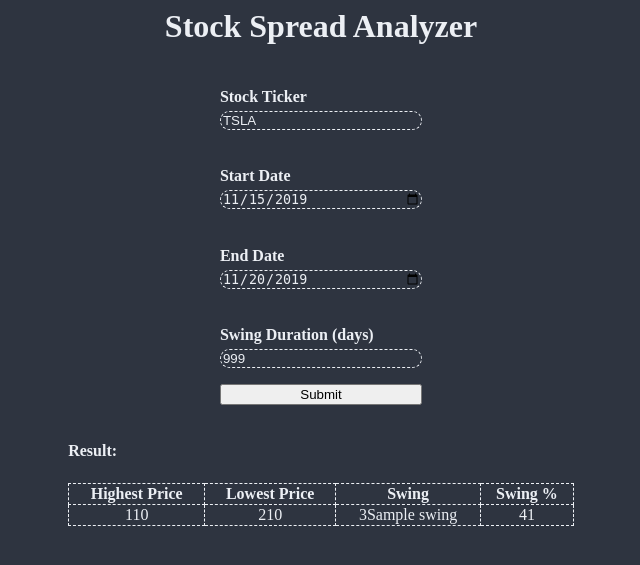
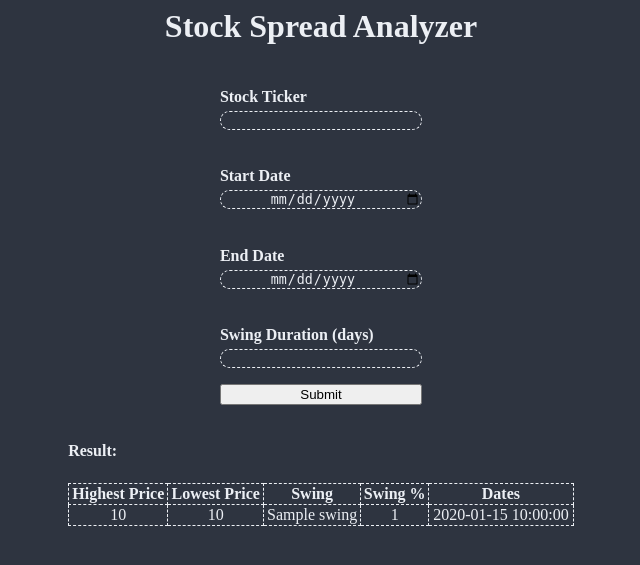
Before and after one commit to NathanInbar/StockSpreadAnalyzer, a Flask app: template templates/index.html in a window 1280 px wide. Shown: the top 565 px of the page, without its empty margins (319-959 px from the left). Run offline with Flask 2, Linux system fonts and the light colour scheme; the template is opened without the code that fills it: most values are stand-ins (such as "Sample title", 1, 10 or a date in 2020).

Commit message:
🎉 project complete

```diff
--- a/app.py
+++ b/app.py
@@ -1,8 +1,11 @@
 from flask import Flask, render_template, request
 from flask_session import Session
 from api_key import API_KEY
-from datetime import datetime
-from iexfinance.stocks import get_historical_data
+from datetime import date
+from alpha_vantage.timeseries import TimeSeries
+import numpy as np
+from math import trunc
+#import matplotlib.pyplot as plt
 import json
 
 #relavant docs: https://www.alphavantage.co/documentation/#intraday
@@ -12,44 +15,92 @@ app = Flask(__name__)
 app.config["SESSION_PERMANENT"] = False
 Session(app)
 
+ts = TimeSeries(key=API_KEY, output_format="pandas")
+
+def split_dataframe(df, chunk_size):
+    chunks = list()
+    # num_chunks = len(df) // chunk_size+1
+    # for i in range(num_chunks):
+    #     chunks.append(df[i*chunk_size:(i+1)*chunk_size])
+
+    for i in range(len(df)):
+        #print(i)
+        #try:
+            #try to append i through i+chunk
+        if len(df[i:i+chunk_size]) is 5:
+            chunks.append(df[i:i+chunk_size])
+        else:
+            chunks.append(df[i:])
+            break;
+        #except IndexError:
+            #if index is out of bounds append a chunk that covers the rest of the dataframe
+            #chunks.append(df[i:])
+    #print(chunks)
+    return chunks
+
+def truncate(number, digits) -> float:
+    stepper = 10.0 ** digits
+    return trunc(stepper * number) / stepper
 
 @app.route("/", methods=["GET", "POST"])
 def index():
     if request.method == "GET":
-        return render_template("index.html")
+        return render_template("index.html", highest_price="-", lowest_price="-", swing="-", swing_percent="-")
+
     if request.method == "POST":
+        #get the form values
         symbol = request.form.get('symbol')
         startdate = request.form.get('startdate').split('-')
         enddate = request.form.get('dt').split('-')
         swingduration = request.form.get('swingduration')
 
+        #convert start/end dates into integers
         for i in range(0,len(startdate)):
             startdate[i] = int(startdate[i])
-
         for i in range(0,len(enddate)):
             enddate[i] = int(enddate[i])
 
-        strt = datetime(startdate[0],startdate[1],startdate[2])
-        end = datetime(enddate[0],enddate[1],enddate[2])
-
-        strt = datetime(2019,1,1)
-        end = datetime(2019,1,2)
-
-        data = {}
-
-        try:
-            #data = get_historical_data(symbol,strt, end, token=API_KEY)
-            data = get_historical_data("TSLA",strt,end, token=API_KEY)
-        except Exception as e:
-            print(f'error:{e}')
-
-        print('debug')
-        for key in data:
-            print(data[key]['high'])
+        #start and end date converted into readable format for dataframe truncation
+        strt = date(startdate[0],startdate[1],startdate[2])
+        end = date(enddate[0],enddate[1],enddate[2])
+        print(f"S: {strt} \nE: {end}")
+        #will hold the high/low points of the data slices
 
 
-        #print(f'S: {symbol}\nSD: {startdate}\nED: {enddate}\nSW: {swingduration}\n')
-        return render_template("index.html", result=symbol)
+    #try:
+        #load all of the stock data into the pandas dataframe
+        data, meta_data = ts.get_daily_adjusted(symbol=symbol,outputsize="full")
+        #truncate the dataframe to hold only the dat between start and end date
+        data = data.truncate(before=strt, after=end)
+        #slice the dataframe into chunks of the request size (given in days) after reversing the order
+        sliced_data = split_dataframe(data, int(swingduration))
+        #find the high/lows of those chunks
+        largest_swing = -1
+        largest_swing_df = None
+        for df in sliced_data:
+            current_swing = df['4. close'].max() - df['4. close'].min()
+            if current_swing > largest_swing:
+                largest_swing = current_swing
+                largest_swing_df = df
+                print("LARGEST:",largest_swing_df)
+            #highs.append(df['4. close'].max())
+            #lows.append(df['4. close'].min())
+
+    #except Exception as e:
+        #print(f'error:{e}')
+        #return render_template("index.html", highest_price="ERR")
+
+        #print(f"\nD:{data}")
+        #print(f"H: {highs} \nL: {lows}")
+        #calculate values to be returned to index.html
+        highest_price = largest_swing_df['4. close'].max()
+        lowest_price = largest_swing_df['4. close'].min()
+        swing = truncate(largest_swing, 2)
+        swing_percent = str.join('',f'{truncate(((1-(lowest_price/highest_price))*100), 2)}%')
+        swing_date=f"{largest_swing_df.index[-1].date()} - {largest_swing_df.index[0].date()}"
+        #date=
+
+        return render_template("index.html", highest_price=highest_price, lowest_price=lowest_price, swing=swing, swing_percent=swing_percent, date=swing_date)
 
 
 app.run(debug=True)
--- a/requirements.txt
+++ b/requirements.txt
@@ -1,3 +1,4 @@
 flask
 flask-session
-iexfinance
+alpha_vantage
+matplotlib
--- a/static/styles.css
+++ b/static/styles.css
@@ -24,6 +24,7 @@ input {
     border: 1px dashed #eceff4;
     border-radius: 30px;
     margin-bottom: 1rem;
+    text-align: center;
 }
 
 table {
@@ -35,3 +36,10 @@ table {
 td, th {
     border: 1px dashed #eceff4;
 }
+
+#loading {
+    width: 24px !important;
+    height: 24px !important;
+    display: none;
+    cursor: wait !important;
+}
--- a/templates/index.html
+++ b/templates/index.html
@@ -9,16 +9,17 @@
         <div>
             <form action="/" method="post">
                 <h4>Stock Ticker</h4>
-                <input type="text" name="symbol" value="TSLA">
+                <input type="text" name="symbol">
                 <h4>Start Date</h4>
-                <input type="date" name="startdate" value="2019-11-15">
+                <input type="date" name="startdate">
                 <h4>End Date</h4>
-                <input type="date" name="dt"  value="2019-11-20">
+                <input type="date" name="dt">
                 <h4>Swing Duration (days)</h4>
-                <input type="number" name="swingduration" value="999">
-                <button type="submit">Submit</button>
+                <input type="number" name="swingduration">
+                <button type="submit" onclick="playLoadingGif()">Submit</button>
             </form>
         </div>
+        <div id="loading"><img src="static/loading.gif" alt=""/></div>
         <div>
             <h4>Result:</h4>
             <br/>
@@ -28,16 +29,23 @@
                     <th>Lowest Price</th>
                     <th>Swing</th>
                     <th>Swing %</th>
+                    <th>Dates</th>
                 </tr>
                 <tr>
-                    <td>1{{highest_price}}</td>
-                    <td>2{{lowest_price}}</td>
-                    <td>3{{swing}}</td>
-                    <td>4{{swing_percent}}</td>
+                    <td>{{highest_price}}</td>
+                    <td>{{lowest_price}}</td>
+                    <td>{{swing}}</td>
+                    <td>{{swing_percent}}</td>
+                    <td>{{date}}</td>
                 </tr>
 
             </table>
 
         </div>
+        <script>
+            function playLoadingGif(){
+                document.getElementById("loading").style.display = "block";
+            }
+        </script>
     </body>
 </html>
```
Also changed, not shown: static/loading.gif (added).
